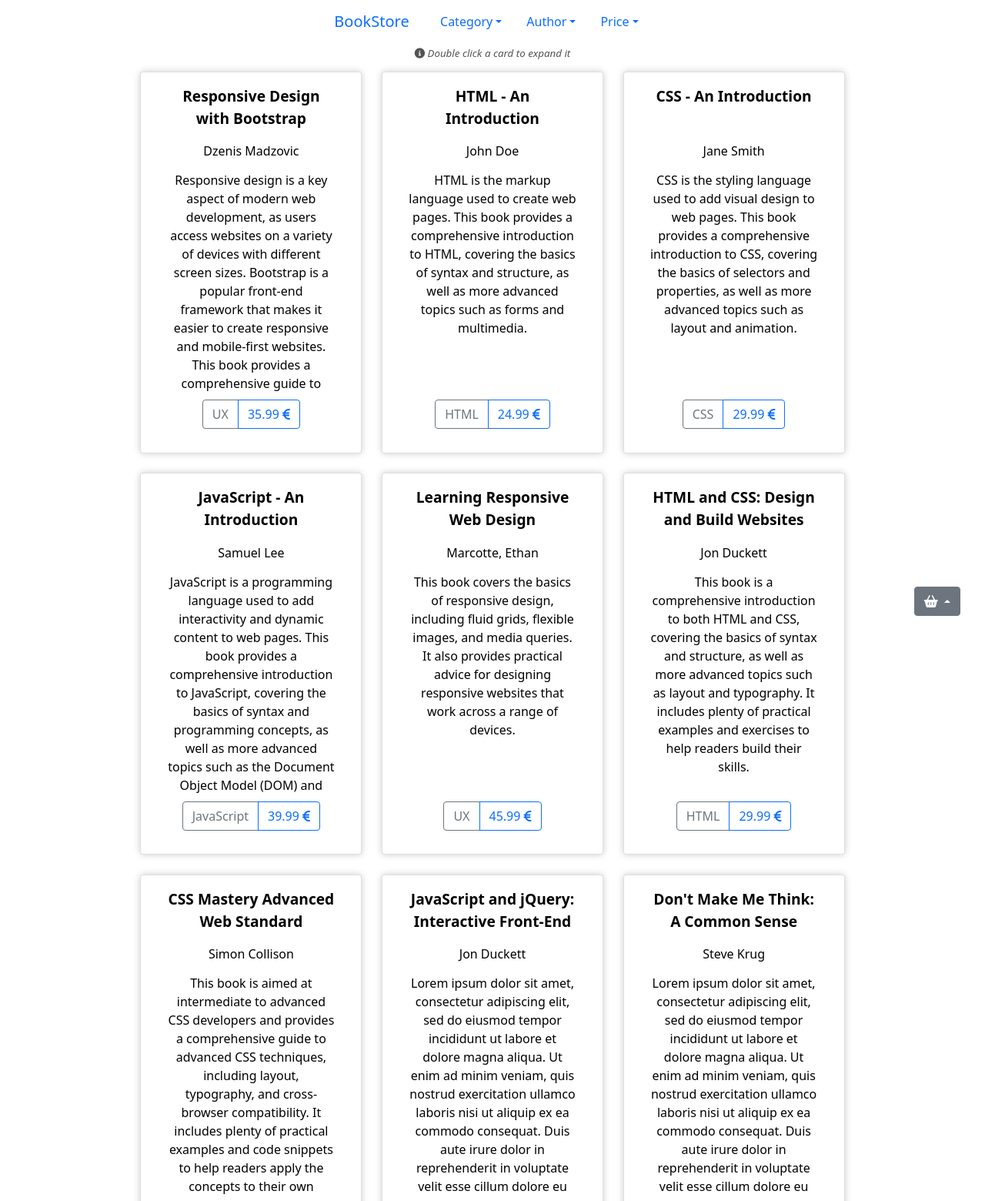
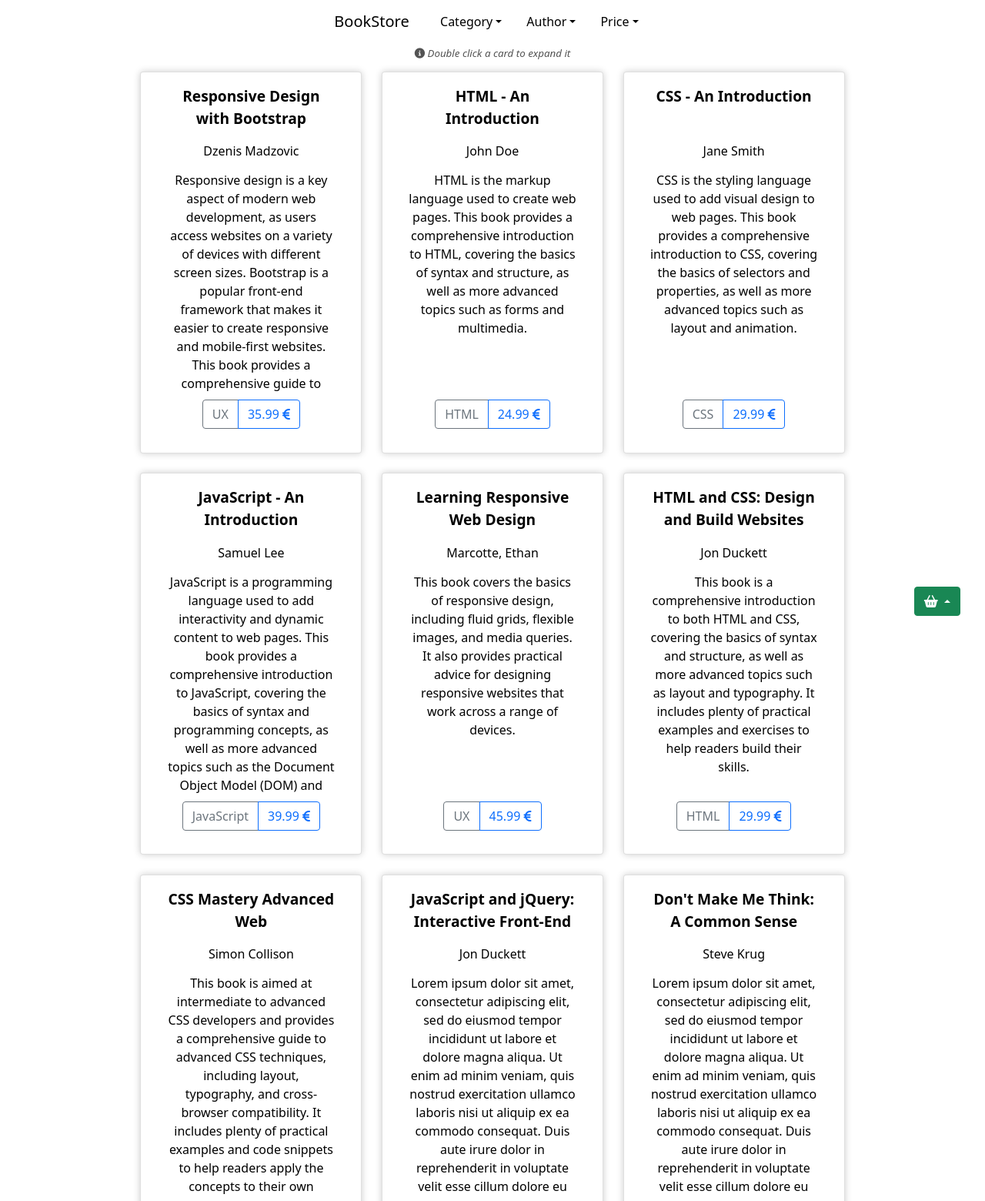
Before and after one commit to PsychicPlatypus/Frontend-JS-Only, a website built with Vite: page index.html in a window 1280 px wide. Shown: the top 1560 px of the page at 77% size. Built offline with nearby package versions, Linux system fonts and the light colour scheme.

Commit message:
basket is prittier kyut now

```diff
--- a/books.json
+++ b/books.json
@@ -49,7 +49,7 @@
     },
     {
         "id": 7,
-        "title": "CSS Mastery Advanced Web Standard",
+        "title": "CSS Mastery Advanced Web",
         "author": "Simon Collison",
         "description": "This book is aimed at intermediate to advanced CSS developers and provides a comprehensive guide to advanced CSS techniques, including layout, typography, and cross-browser compatibility. It includes plenty of practical examples and code snippets to help readers apply the concepts to their own projects.",
         "category": "CSS",
--- a/index.html
+++ b/index.html
@@ -20,7 +20,8 @@
 <body>
     <div id="app">
         <nav class="navbar bg-white flex-wrap justify-content-center sticky-top" id="filter-container">
-            <a class="navbar-brand" href="#">BookStore</a>
+            <a class="navbar-brand" onclick="window.location.reload(-1)"
+                style="cursor: pointer; color:black">BookStore</a>
             &nbsp;&nbsp;
         </nav>
         <span id="info-bubble">
@@ -33,11 +34,12 @@
         </div>
         <div class="d-flex justify-content-end" id="shopping-basket">
             <div class="dropup">
-                <button class="btn btn-secondary dropdown-toggle" type="button" id="dropdownMenuButton1"
+                <button class="btn btn-success dropdown-toggle" type="button" id="dropdownMenuButton1"
                     data-bs-toggle="dropdown" aria-expanded="false">
                     <i class="fas fa-shopping-basket"></i>
                 </button>
                 <ul class="dropdown-menu dropdown-menu-end" aria-labelledby="dropdownMenuButton1" id="cart-list">
+                    <div class="dropdown-item">No items</div>
                 </ul>
             </div>
         </div>
--- a/main.js
+++ b/main.js
@@ -104,7 +104,7 @@ function addFilters() {
         filterDiv.innerHTML = `
 
         <a class="nav-link dropdown-toggle" href="#" id="navbarDropdown" role="button" data-bs-toggle="dropdown"
-        aria-expanded="false">${
+        aria-expanded="false" style="color: black;">${
             filterName.charAt(0).toUpperCase() + filterName.slice(1)
         }</a>
             <div class="dropdown-menu" id="filter-${filterName}">
@@ -151,6 +151,7 @@ function addToCart(bookTitle) {
 
 function displayCart() {
     const cartList = document.getElementById("cart-list");
+
     const cartListItems = cart.map((book) => cartItem(book)).join("");
     cartList.innerHTML = cartListItems;
 
@@ -161,6 +162,12 @@ function displayCart() {
             removeBookFromCart(item.name);
         });
     });
+
+    if (cart.length === 0) {
+        cartList.innerHTML = `
+            <div class="dropdown-item">No items</div>
+        `;
+    }
 }
 
 function removeBookFromCart(bookTitle) {
@@ -231,12 +238,12 @@ function displayBooks() {
 }
 
 let bookCard = (book) => `
-    <div class="card" id="base-card" name="${book.id}">
+    <div class="card" id="base-card">
         <did class="card-body" id="no-style">
             <button id="overlay-button">
                 <div class="card-title" id="card-title">${book.title}</div>
                 <div class="card-subtitle" id="card-subtitle">${book.author}</div>
-                <img class="card-img-top" src="" alt="Card image cap" id="hidden-image">
+                <img class="card-img-top" src="" alt="..." id="hidden-image">
                 <div class="card-text" id="card-text">${book.description}</div>
             </button>
             <div class="btn-group" role="group">
```
